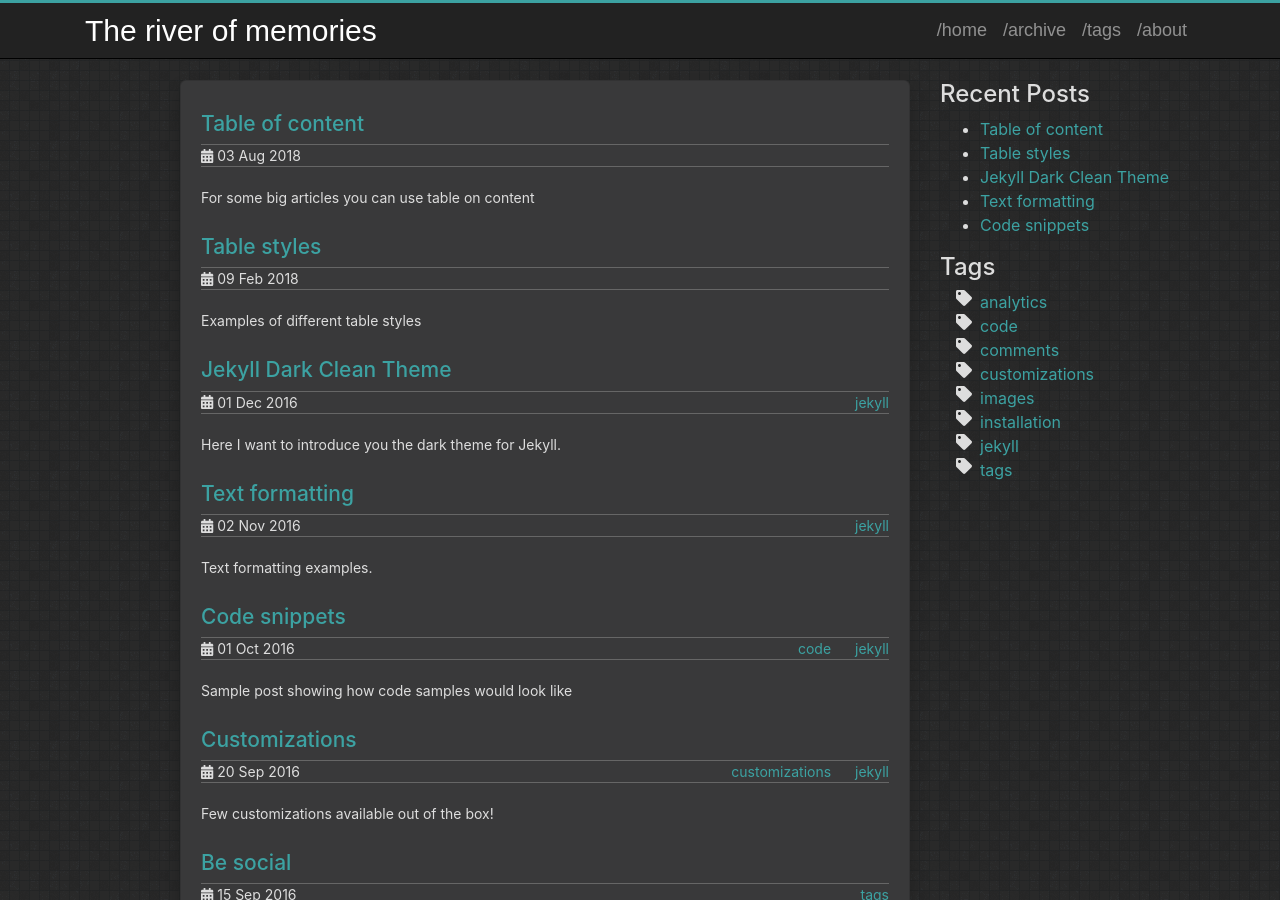
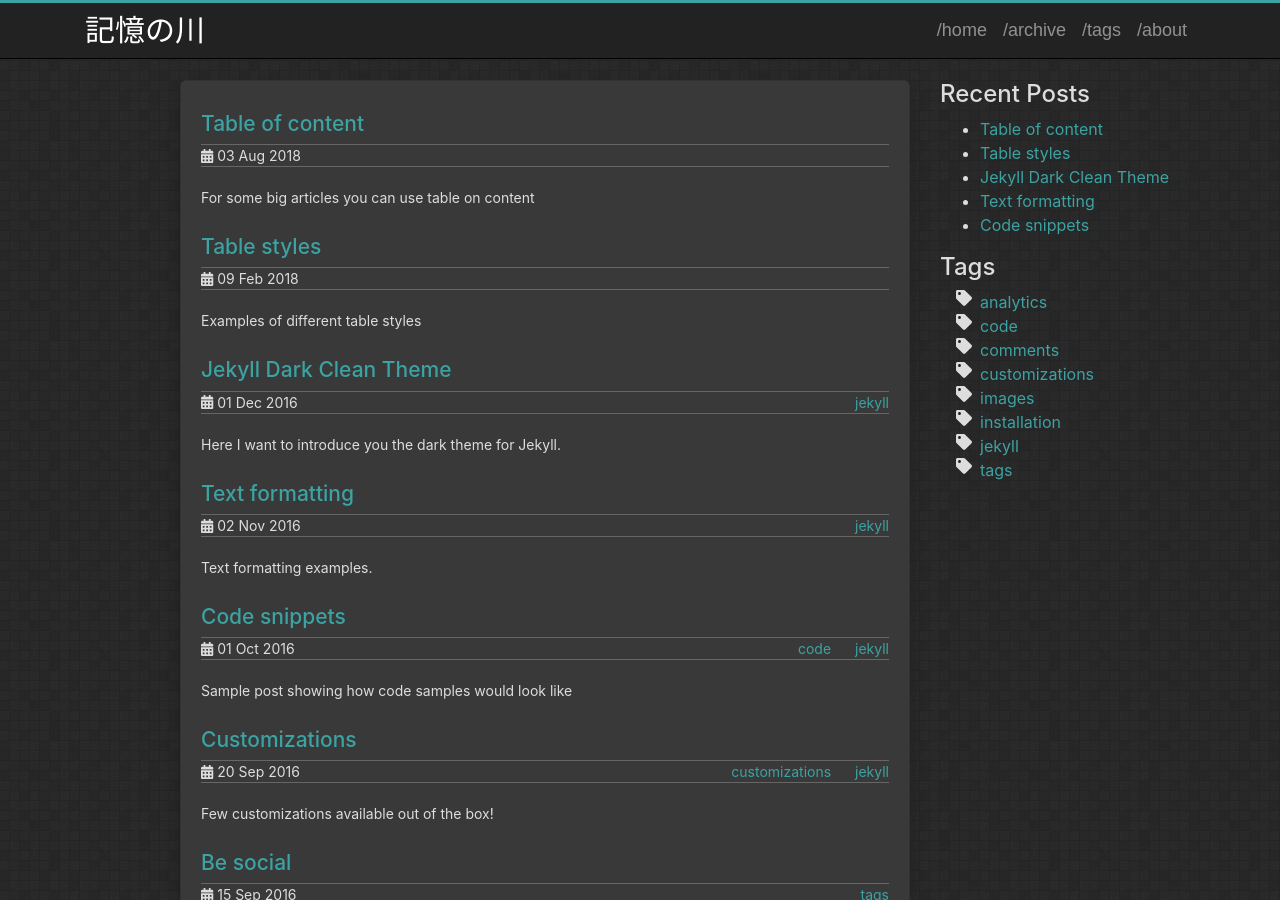
Before and after one commit to sanjuroku/sanjuroku.github.io, a Jekyll site: the page built from index.html, in a window 1280 px wide and 900 px high. Built offline with Jekyll 4.4.1, drawn with Linux system fonts in a browser that asks for light colours.

Commit message:
Update _config.yml

```diff
--- a/_config.yml
+++ b/_config.yml
@@ -1,7 +1,7 @@
 # Jekyll configuration
 
-name: The river of memories
-description:
+name: 記憶の川
+description: Cat.
 
 # Url is currently only used only for the RSS feed in feed.xml
 url: https://sanjuroku.github.io/
```
